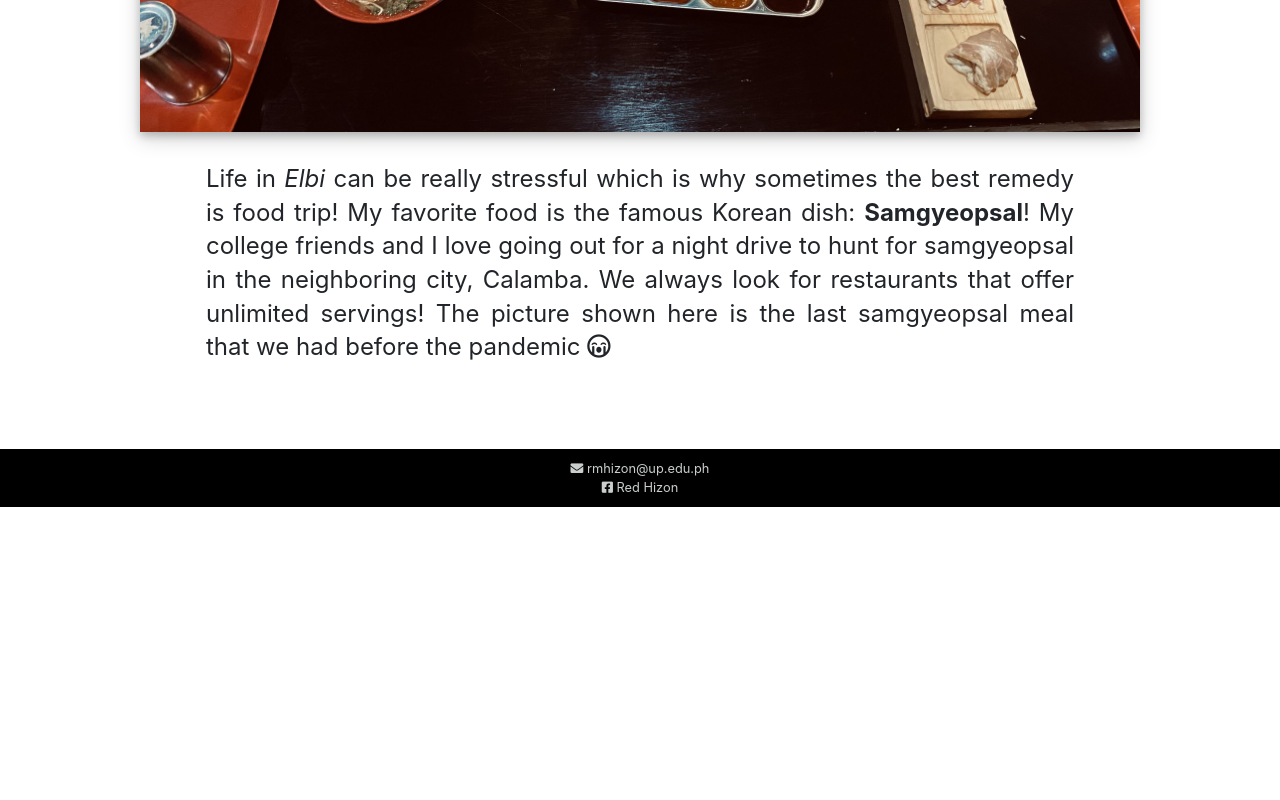
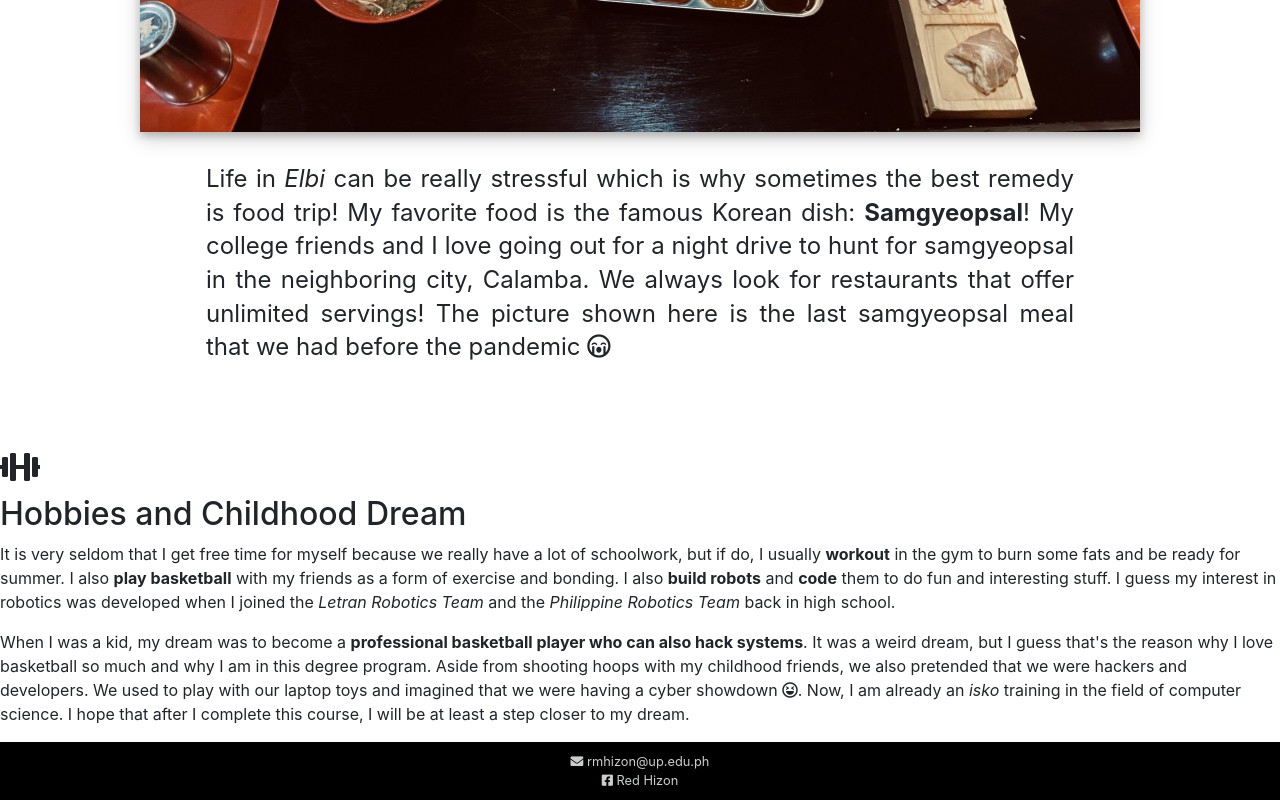
Before and after one commit to redhizon/redhizon.github.io, a plain HTML site: page index.html in a window 1280 px wide. Shown: the part 3653-4453 px from the top of the page. Before the commit the page ends 4160 px from the top, so only its background shows below. Drawn offline with nearby package versions, Linux system fonts and the light colour scheme.

Commit message:
Add section for hobbies and childhood dream

```diff
--- a/index.html
+++ b/index.html
@@ -7,6 +7,7 @@
   <!-- CSS Stylesheet -->
   <link rel="stylesheet" href="https://cdn.jsdelivr.net/npm/bootstrap@4.6.0/dist/css/bootstrap.min.css" integrity="sha384-B0vP5xmATw1+K9KRQjQERJvTumQW0nPEzvF6L/Z6nronJ3oUOFUFpCjEUQouq2+l" crossorigin="anonymous">
   <link rel="stylesheet" href="styles.css">
+  <link rel="shortcut icon" type="image/png" href="images/favicon.png">
 
   <!-- Google Fonts -->
   <link rel="preconnect" href="https://fonts.gstatic.com">
@@ -136,6 +137,30 @@
 </div>
 </section>
 
+<!-- HOBBIES AND CHILDHOOD DREAM -->
+<section class="hobbies-childhoodDream">
+<div class="hobbies-childhoodDream-content">
+  <h2><i class="workout-icon fas fa-dumbbell"></i></h2>
+  <h2>Hobbies and Childhood Dream</h2>
+  <p>
+    It is very seldom that I get free time for myself because we really have a lot of schoolwork, but if do, I usually <strong>workout</strong>
+    in the gym to burn some fats and be ready for summer. I also <strong>play basketball</strong> with my friends as a form of
+    exercise and bonding. I also <strong>build robots</strong> and <strong>code</strong> them to do fun and interesting stuff. I guess my interest in robotics
+    was developed when I joined the <em>Letran Robotics Team</em> and the <em>Philippine Robotics Team</em> back in high school.
+  </p>
+
+  <p>
+    When I was a kid, my dream was to become a <strong>professional basketball player who can also hack systems</strong>. It was a weird dream, but I guess that's the reason why I
+    love basketball so much and why I am in this degree program. Aside from shooting hoops with my childhood friends, we also pretended that we were hackers and
+    developers. We used to play with our laptop toys and imagined that we were having a cyber showdown <i class="far fa-laugh-squint"></i>. Now, I am already an <em>isko</em>
+    training in the field of computer science. I hope that after I complete this course, I will be at least a step closer to my dream.
+  </p>
+
+</div>
+</section>
+
+
+
 <!-- FOOTER -->
 <footer id="contact">
   <p><i class="fas fa-envelope"></i> rmhizon@up.edu.ph</p>
```
